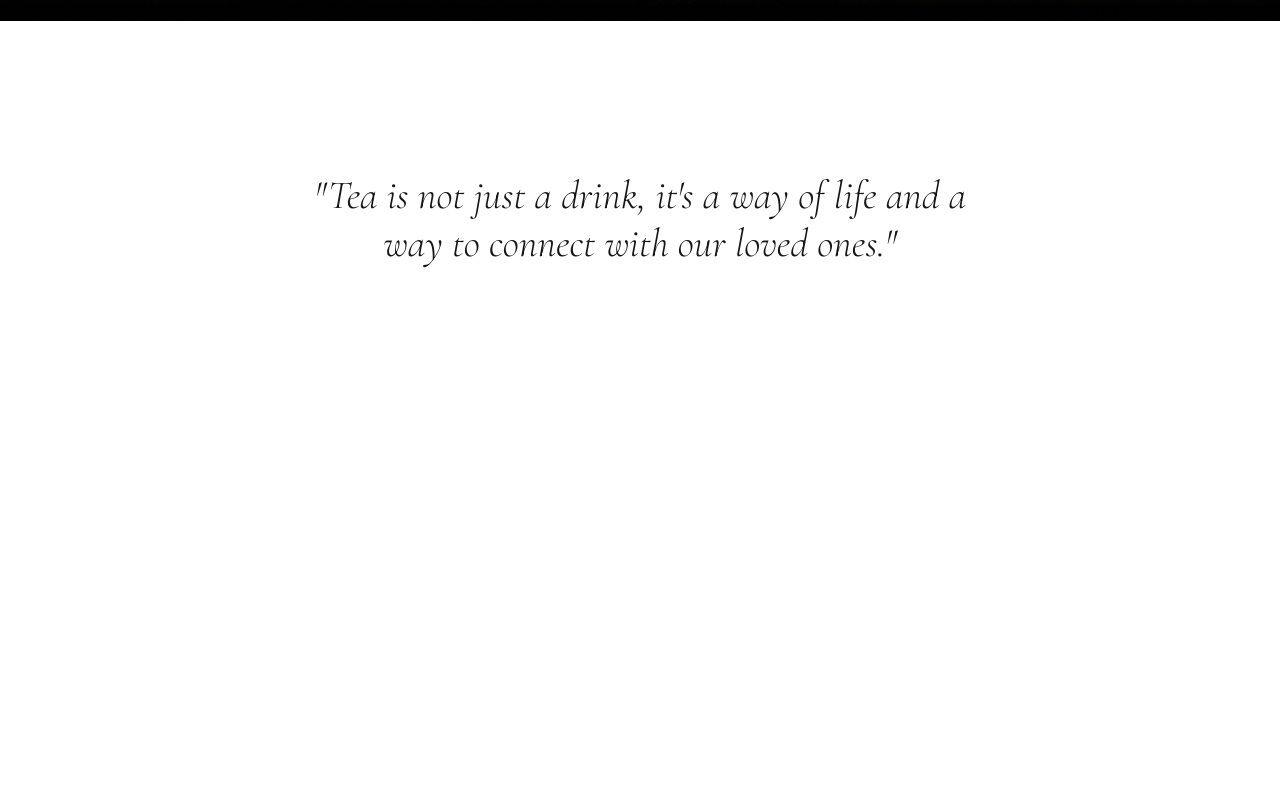
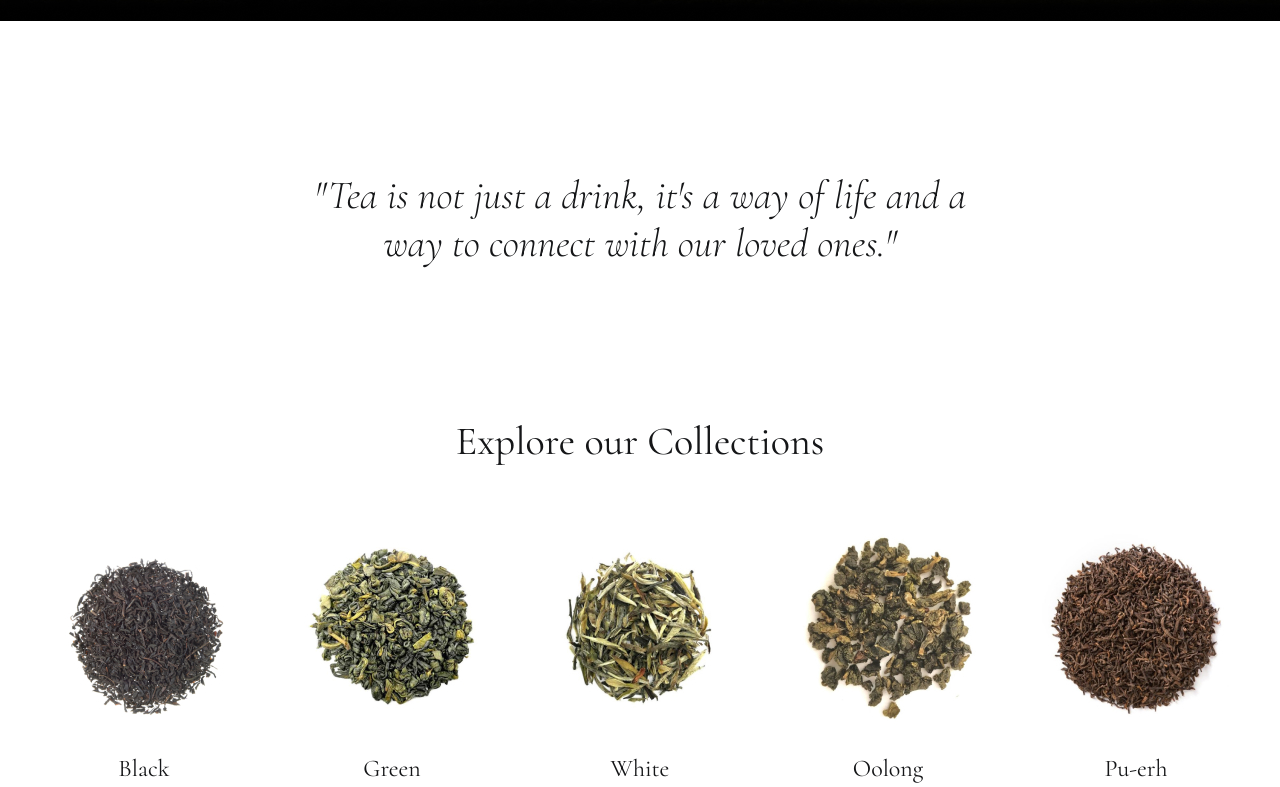
Before and after one commit to berryalien/TeaLuxE, a plain HTML site: page index.html in a window 1280 px wide. Shown: the part 687-1474 px from the top of the page. Before the commit the page ends 1104 px from the top, so only its background shows below. Drawn offline with nearby package versions, Linux system fonts and the light colour scheme.

Commit message:
section assortment well done

```diff
--- a/css/style.css
+++ b/css/style.css
@@ -21,6 +21,14 @@ button {
   padding: 0;
   border: none;
   background-color: transparent;
+}
+
+.title {
+  text-align: center;
+  margin-bottom: 60px;
+  font-family: 'Cormorant', serif;
+  font-size: 40px;
+  font-weight: 400;
 }
 
 .container {
@@ -130,7 +138,57 @@ body {
   margin: 150px auto;
 }
 
+.assortment {
+  margin-bottom: 150px;
+}
+
+.assortment__list {
+  text-align: center;
+  display: flex;
+  gap: 0 40px;
+}
+
+.assortment__img {
+  max-width: 208px;
+  max-height: 208px;
+  width: 100%;
+}
+
+.assortment__name {
+  padding-top: 10px;
+  font-family: 'Cormorant', serif;
+  font-size: 24px;
+  font-weight: 400;
+}
+
+.assortment__title {
+  color: #151618;
+  font-family: 'Cormorant', serif;
+  font-size: 40px;
+  font-style: normal;
+  font-weight: 400;
+  line-height: normal;
+  display: flex;
+  justify-content: center;
+  margin-bottom: 60px;
+}
+
+
+
+
+
+
+
+
+
+
+
+
 @media (max-width: 1000px) {
+  .title {
+    margin-bottom: 40px;
+  }
+
   .user-actions__item-search {
     margin-left: 30px;
   }
@@ -155,6 +213,15 @@ body {
     margin-top: 120px;
     margin-bottom: 135px;
   }
+
+  .assortment {
+    margin-bottom: 120px;
+  }
+
+  .assortment__list {
+    gap: 0;
+  }
+
 }
 
 @media (max-width: 860px) {
@@ -229,6 +296,10 @@ body {
 }
 
 @media (max-width: 768px) {
+  .title {
+    margin-bottom: 30px;
+  }
+
   .header__inner {
     padding-left: 0;
     padding-right: 0;
@@ -237,6 +308,12 @@ body {
   .blockquote__text {
     max-width: 640px;
   }
+
+  .assortment__list {
+    flex-wrap: wrap;
+    justify-content: center;
+  }
+
 }
 
 @media (max-width: 680px) {
@@ -256,9 +333,14 @@ body {
     margin-top: 60px;
     margin-bottom: 60px;
   }
+
 }
 
 @media (max-width: 480px) {
+  .title {
+    font-size: 24px;
+  }
+
   .logo {
     margin-right: 80px;
   }
@@ -270,9 +352,17 @@ body {
   .menu__list {
     width: 360px;
   }
+
+  .assortment {
+    margin-bottom: 60px;
+  }
 }
 
 @media (max-width: 360px) {
+  .title {
+    margin-bottom: 10px;
+  }
+
   .logo {
     margin-right: 50px;
   }
@@ -304,4 +394,13 @@ body {
     margin-top: 70px;
     margin-bottom: 80px;
   }
+
+  .assortment {
+    margin-bottom: 80px;
+  }
+
+  .assortment__img {
+    max-width: 170px;
+
+  }
 }
--- a/index.html
+++ b/index.html
@@ -138,6 +138,36 @@
         "Tea is not just a drink, it's a way of life and a way to connect with our loved ones."
       </p>
     </blockquote>
+<sectioon class="assortment">
+  <div class="container">
+    <h2 class="assortment__title title">
+      Explore our Collections
+    </h2>
+    <ul class="assortment__list">
+      <li class="assortment__item">
+        <img class="assortment__img" src="images/assortment/black-tea.jpg" alt="black tea">
+        <p class="assortment__name">Black</p>
+      </li>
+      <li class="assortment__item">
+        <img class="assortment__img" src="images/assortment/green-tea.jpg" alt="green tea">
+        <p class="assortment__name">Green</p>
+      </li>
+      <li class="assortment__item">
+        <img class="assortment__img" src="images/assortment/white-tea.jpg" alt="white tea">
+        <p class="assortment__name">White</p>
+      </li>
+      <li class="assortment__item">
+        <img class="assortment__img" src="images/assortment/oolong-tea.jpg" alt="oolong tea">
+        <p class="assortment__name">Oolong</p>
+      </li>
+      <li class="assortment__item">
+        <img class="assortment__img" src="images/assortment/pu-erh-tea.jpg" alt="pu-erh tea">
+        <p class="assortment__name">Pu-erh</p>
+      </li>
+    </ul>
+  </div>
+</sectioon>
+
   </main>
 
 <script src="https://ajax.googleapis.com/ajax/libs/jquery/3.7.1/jquery.min.js"></script>
--- a/js/main.js
+++ b/js/main.js
@@ -1,11 +1,14 @@
 const menuBtn = document.querySelector('.menu__btn');
 const menuClose = document.querySelector('.menu__close');
 const menuList = document.querySelector('.menu__list');
+const menuShadow = document.querySelector('.menu--close');
 
 menuBtn.addEventListener('click', ()=>{
 menuList.classList.toggle('menu__list--open');
+menuShadow.classList.toggle('.menu--open');
 });
 
 menuClose.addEventListener('click', ()=> {
   menuList.classList.remove('menu__list--open');
+  menuShadow.classList.remove('.menu--open');
 })
```
Also changed, not shown: images/assortment/black-tea.jpg (added), images/assortment/green-tea.jpg (added), images/assortment/oolong-tea.jpg (added), images/assortment/pu-erh-tea.jpg (added), images/assortment/white-tea.jpg (added).
